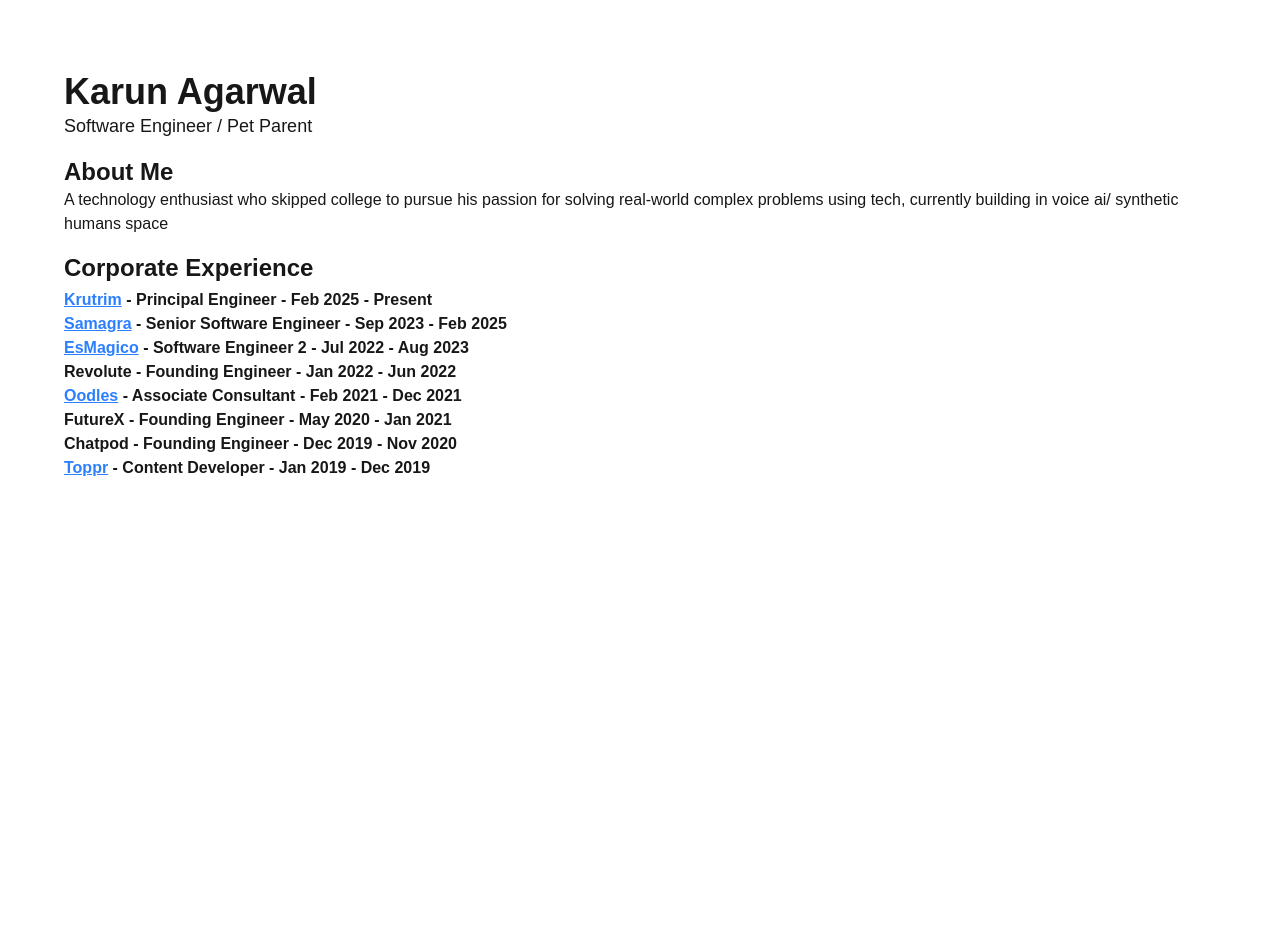
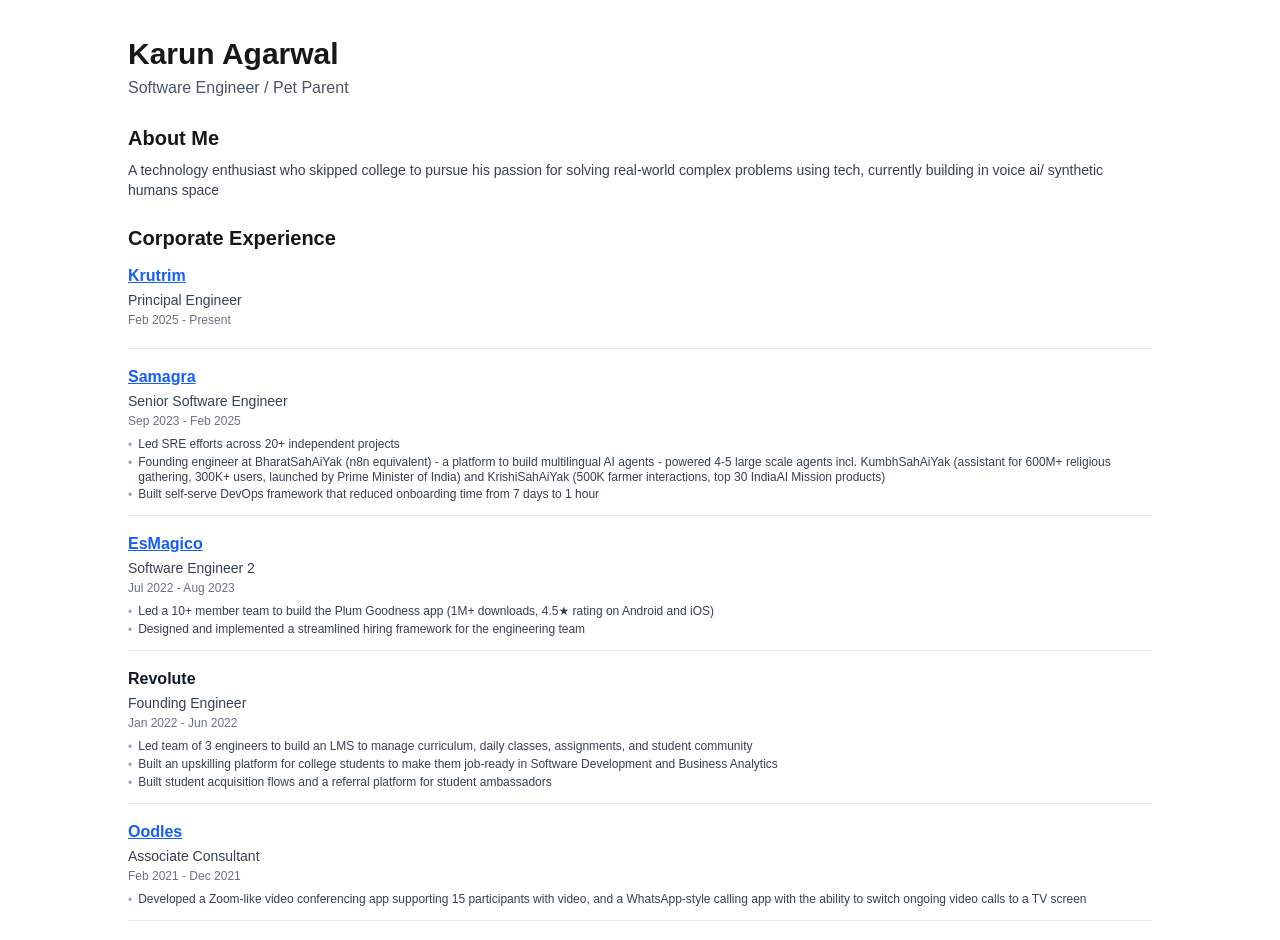
Before and after one commit to singhalkarun/singhalkarun.com, a Next.js app: page / in a window 1280 px wide. Shown: the top 940 px of the page. Before the commit the page ends 800 px from the top, so only its background shows below. Built offline with nearby package versions, Linux system fonts and the light colour scheme.

Commit message:
added details on each experience and improved design

```diff
--- /dev/null
+++ b/app/components/Experience.tsx
@@ -0,0 +1,51 @@
+import React from 'react';
+
+interface ExperiencePoint {
+  text: string;
+}
+
+interface ExperienceProps {
+  company: string;
+  designation: string;
+  duration: string;
+  companyUrl?: string;
+  points: ExperiencePoint[];
+}
+
+export default function Experience({ company, designation, duration, companyUrl, points }: ExperienceProps) {
+  return (
+    <div className="mb-4 pb-3 border-b border-gray-200 last:border-b-0">
+      <div className="mb-2">
+        <h3 className="text-base font-semibold text-gray-900 mb-0.5">
+          {companyUrl ? (
+            <a
+              href={companyUrl}
+              target="_blank"
+              rel="noopener noreferrer"
+              className="text-blue-600 hover:text-blue-800 underline"
+            >
+              {company}
+            </a>
+          ) : (
+            company
+          )}
+        </h3>
+        <p className="text-sm font-medium text-gray-700 mb-0.5">{designation}</p>
+        <p className="text-xs text-gray-500">{duration}</p>
+      </div>
+
+      {points.length > 0 && (
+        <div className="mt-2">
+          <ul className="space-y-0.5">
+            {points.map((point, index) => (
+              <li key={index} className="flex items-start">
+                <span className="text-gray-400 mr-1.5 text-xs">•</span>
+                <span className="text-gray-700 text-xs leading-tight">{point.text}</span>
+              </li>
+            ))}
+          </ul>
+        </div>
+      )}
+    </div>
+  );
+}
--- a/app/page.tsx
+++ b/app/page.tsx
@@ -1,48 +1,117 @@
 import Image from "next/image";
+import Experience from "./components/Experience";
 
 export default function Home() {
+  const experiences = [
+    {
+      company: "Krutrim",
+      designation: "Principal Engineer",
+      duration: "Feb 2025 - Present",
+      companyUrl: "https://www.olakrutrim.com",
+      points: []
+    },
+    {
+      company: "Samagra",
+      designation: "Senior Software Engineer",
+      duration: "Sep 2023 - Feb 2025",
+      companyUrl: "https://samagragovernance.in",
+      points: [
+        { text: "Led SRE efforts across 20+ independent projects" },
+        { text: "Founding engineer at BharatSahAiYak (n8n equivalent) - a platform to build multilingual AI agents - powered 4-5 large scale agents incl. KumbhSahAiYak (assistant for 600M+ religious gathering, 300K+ users, launched by Prime Minister of India) and KrishiSahAiYak (500K farmer interactions, top 30 IndiaAI Mission products)" },
+        { text: "Built self-serve DevOps framework that reduced onboarding time from 7 days to 1 hour" }
+      ]
+    },
+    {
+      company: "EsMagico",
+      designation: "Software Engineer 2",
+      duration: "Jul 2022 - Aug 2023",
+      companyUrl: "https://esmagico.com",
+      points: [
+        { text: "Led a 10+ member team to build the Plum Goodness app (1M+ downloads, 4.5★ rating on Android and iOS)" },
+        { text: "Designed and implemented a streamlined hiring framework for the engineering team" }
+      ]
+    },
+    {
+      company: "Revolute",
+      designation: "Founding Engineer",
+      duration: "Jan 2022 - Jun 2022",
+      companyUrl: "",
+      points: [
+        { text: "Led team of 3 engineers to build an LMS to manage curriculum, daily classes, assignments, and student community" },
+        { text: "Built an upskilling platform for college students to make them job-ready in Software Development and Business Analytics" },
+        { text: "Built student acquisition flows and a referral platform for student ambassadors" }
+      ]
+    },
+    {
+      company: "Oodles",
+      designation: "Associate Consultant",
+      duration: "Feb 2021 - Dec 2021",
+      companyUrl: "https://www.oodles.com/",
+      points: [
+        { text: "Developed a Zoom-like video conferencing app supporting 15 participants with video, and a WhatsApp-style calling app with the ability to switch ongoing video calls to a TV screen" }
+      ]
+    },
+    {
+      company: "FutureX",
+      designation: "Founding Engineer",
+      duration: "May 2020 - Jan 2021",
+      companyUrl: "",
+      points: [
+        { text: "Set up Thinkific to give Futurex members seamless, on-demand access to exclusive content and self-paced learning" }
+      ]
+    },
+    {
+      company: "Chatpod",
+      designation: "Founding Engineer",
+      duration: "Dec 2019 - Nov 2020",
+      companyUrl: "",
+      points: [
+        { text: "Built an audio-first social app enabling real-time voice conversations with support for multi-speaker rooms and large audiences (1000+)" },
+        { text: "Built a data workflow to analyze user behavior and uncover retention insights using SQL, Excel, and Metabase" }
+      ]
+    },
+    {
+      company: "Toppr",
+      designation: "Content Developer",
+      duration: "Jan 2019 - Dec 2019",
+      companyUrl: "https://www.linkedin.com/company/toppr-com",
+      points: [
+        { text: "I used to write solutions for IIT Jee Mathematics Problems in LateX." }
+      ]
+    }
+  ];
+
   return (
-    <div className="p-16">
-      <div className="py-2">
-        <h1 className="text-4xl font-bold">Karun Agarwal</h1>
-        <p className="text-lg">Software Engineer / Pet Parent</p>
-      </div>
-      <div className="py-2">
-        <h2 className="text-2xl font-bold">About Me</h2>
-        <p>
-          A technology enthusiast who skipped college to pursue his passion for solving real-world complex problems using tech, currently building in voice ai/ synthetic humans space
-        </p>
-      </div>
-      <div className="py-2">
-        <h2 className="text-2xl font-bold">Corporate Experience </h2>
-        <ul className="pt-1">
-          <li>
-            <p className="font-bold"><a href="https://www.olakrutrim.com" target="_blank" className="underline text-blue-500">Krutrim</a> - Principal Engineer - Feb 2025 - Present</p>
-          </li>
-          <li>
-            <p className="font-bold"><a href="https://samagragovernance.in" target="_blank" className="underline text-blue-500">Samagra</a> - Senior Software Engineer - Sep 2023 - Feb 2025</p>
-          </li>
-          <li>
-            <p className="font-bold"><a href="https://esmagico.com" target="_blank" className="underline text-blue-500">EsMagico</a> - Software Engineer 2 - Jul 2022 - Aug 2023</p>
-          </li>
-          <li>
-            <p className="font-bold">Revolute - Founding Engineer - Jan 2022 - Jun 2022</p>
-          </li>
-          <li>
-            <p className="font-bold"><a href="https://www.oodles.com/" target="_blank" className="underline text-blue-500">Oodles</a> - Associate Consultant - Feb 2021 - Dec 2021</p>
-          </li>
-          <li>
-            <p className="font-bold">FutureX - Founding Engineer - May 2020 - Jan 2021</p>
-          </li>
-          <li>
-            <p className="font-bold">Chatpod - Founding Engineer - Dec 2019 - Nov 2020</p>
-          </li>
-          <li>
-            <p className="font-bold"><a href="https://www.linkedin.com/company/toppr-com" target="_blank" className="underline text-blue-500">Toppr</a> - Content Developer - Jan 2019 - Dec 2019</p>
-          </li>
-        </ul>
+    <div className="p-8">
+      <div className="max-w-5xl mx-auto">
+        <div className="py-1 mb-4">
+          <h1 className="text-3xl font-bold mb-1">Karun Agarwal</h1>
+          <p className="text-base text-gray-600">Software Engineer / Pet Parent</p>
+        </div>
+
+        <div className="py-1 mb-4">
+          <h2 className="text-xl font-bold mb-2">About Me</h2>
+          <p className="text-gray-700 text-sm">
+            A technology enthusiast who skipped college to pursue his passion for solving real-world complex problems using tech, currently building in voice ai/ synthetic humans space
+          </p>
+        </div>
+
+        <div className="py-1">
+          <h2 className="text-xl font-bold mb-3">Corporate Experience</h2>
+          <div>
+            {experiences.map((exp, index) => (
+              <Experience
+                key={index}
+                company={exp.company}
+                designation={exp.designation}
+                duration={exp.duration}
+                companyUrl={exp.companyUrl}
+                points={exp.points}
+              />
+            ))}
+          </div>
+        </div>
       </div>
     </div>
-
   );
 }
```
